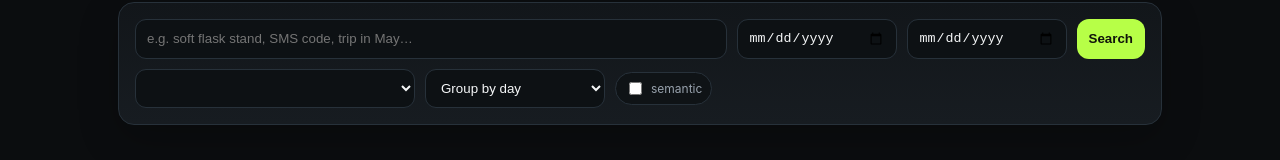
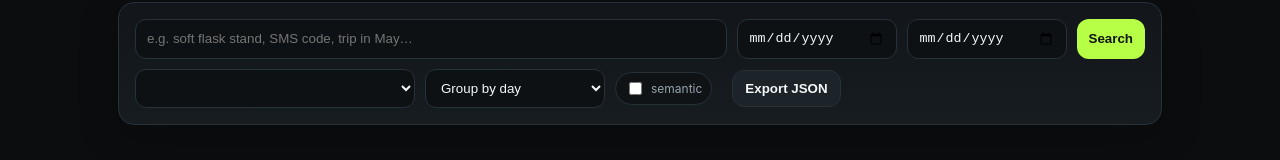
Before and after one commit to gkk-dev-ops/messenger-better-search, a browser extension: page src/search.html in a window 1280 px wide. Shown: the part 274-434 px from the top of the page. Drawn offline with Linux system fonts and the light colour scheme.

Commit message:
feat: expose archive export action

```diff
--- a/src/search.html
+++ b/src/search.html
@@ -35,6 +35,7 @@
       </select>
       <label class="pill"><input id="semantic" type="checkbox" style="width:auto"> semantic</label>
       <span id="count" class="muted"></span>
+      <button id="export" class="secondary">Export JSON</button>
     </div>
   </section>
 
```
